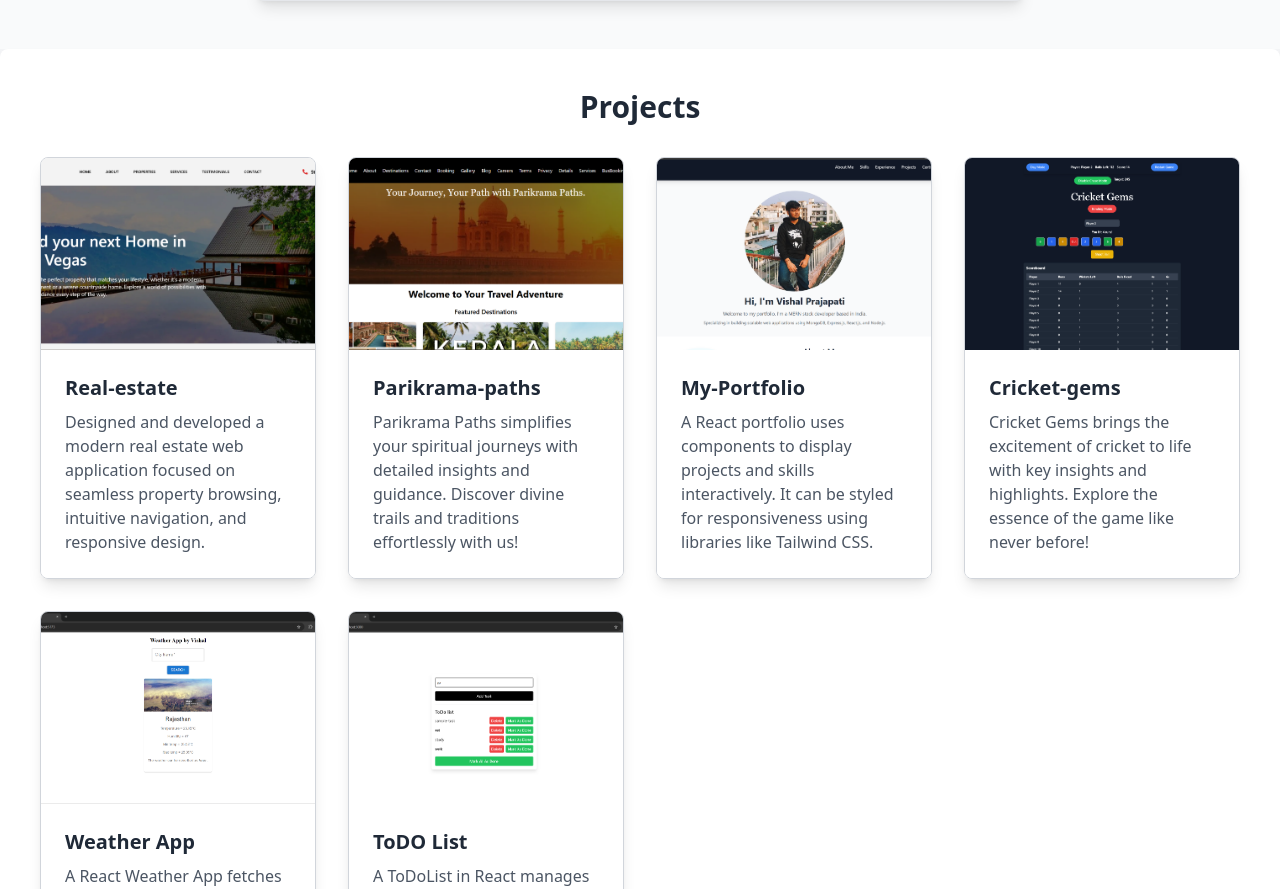
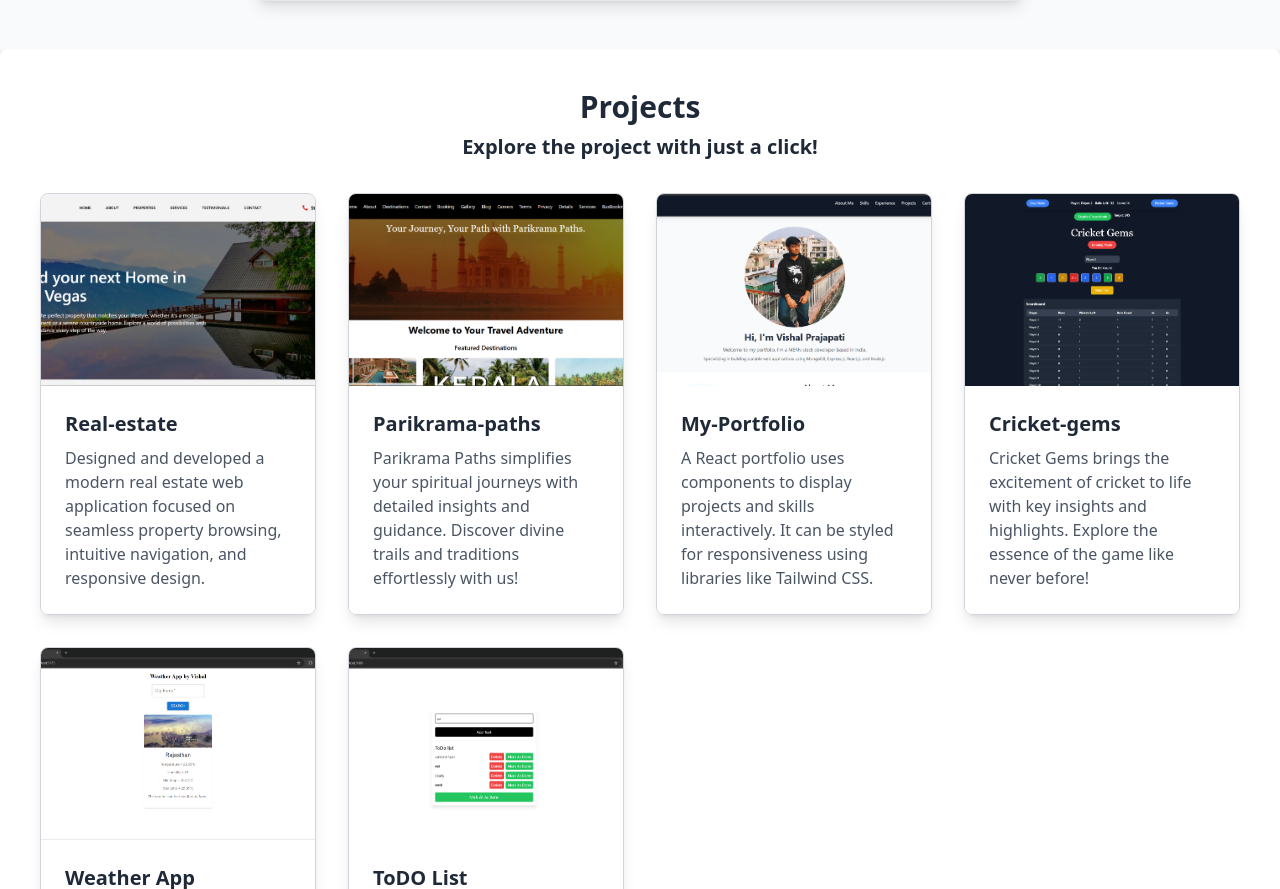
Before and after one commit to VISHALX33/my-portfolio, a React (Create React App) app: page / in a window 1280 px wide. Shown: the part 2325-3214 px from the top of the page. Built offline with nearby package versions, Linux system fonts and the light colour scheme.

Commit message:
heading update in projects

```diff
--- a/src/Projects.js
+++ b/src/Projects.js
@@ -66,7 +66,9 @@ const Projects = () => {
 
   return (
     <section id="projects" className="p-10 bg-white shadow-md rounded-lg mb-10">
-      <h2 className="text-3xl font-semibold text-center mb-8 text-gray-800">Projects</h2>
+      <h2 className="text-3xl font-semibold text-center mb-2 text-gray-800">Projects</h2>
+      <h6 className="text-xl font-semibold text-center mb-8 text-gray-800">Explore the project with just a click!</h6>
+
       <div className="grid grid-cols-1 sm:grid-cols-2 md:grid-cols-3 lg:grid-cols-4 gap-8">
         {projects.map((project, index) => (
           <div
```
